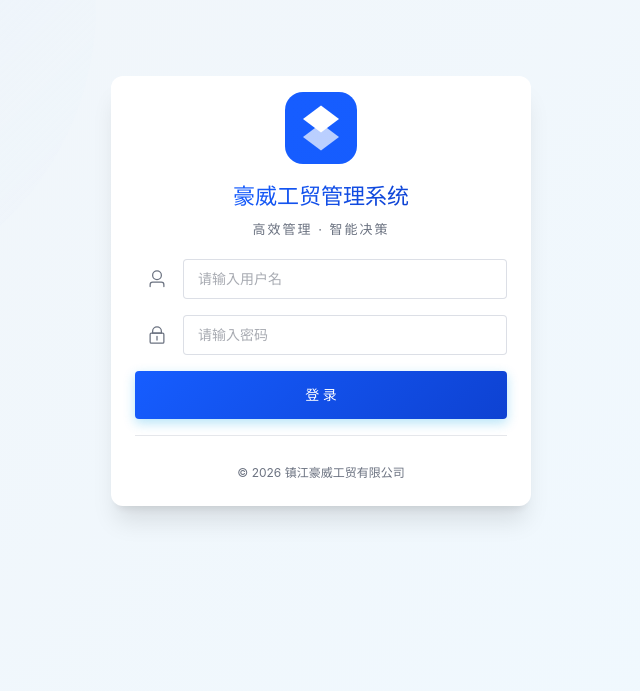
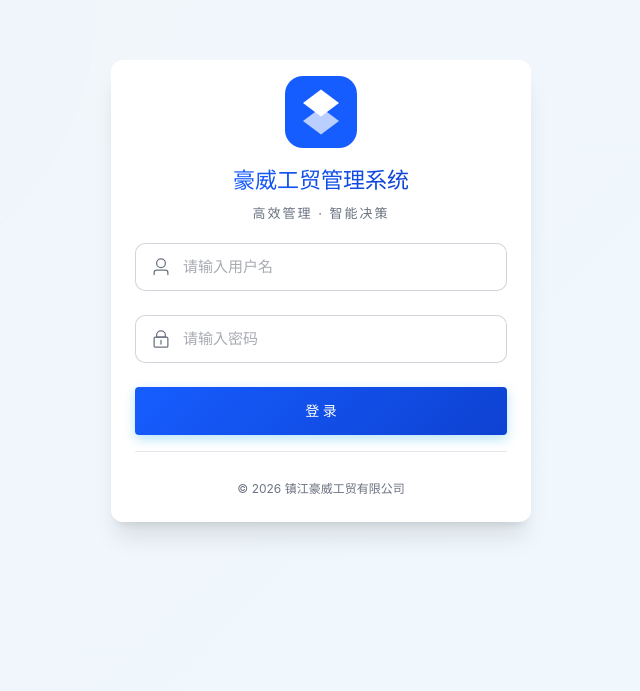
Before and after one commit to aquazww/HaoweiERP-Pro, a Vue app in the folder web/: page /login in a window 1280 px wide. Shown: the part 109-800 px from the top of the page, without its empty margins (319-959 px from the left). Built offline with nearby package versions, Linux system fonts and the light colour scheme.

Commit message:
refactor: 优化登录页面输入框布局 - 完全对称设计

```diff
--- a/web/src/views/Login.vue
+++ b/web/src/views/Login.vue
@@ -279,9 +279,10 @@ onMounted(() => {
   margin-top: var(--spacing-lg);
 }
 
-/* 确保所有表单项占满宽度 */
+/* 确保所有表单项占满宽度，间距统一 */
 .login-form .el-form-item {
-  margin-bottom: var(--spacing-lg);
+  margin-bottom: 24px;
+  width: 100%;
 }
 
 .login-form .el-form-item:last-child {
@@ -291,41 +292,69 @@ onMounted(() => {
 /* 确保错误提示文字与输入框对齐 */
 .login-form :deep(.el-form-item__error) {
   padding-left: 48px;
-  padding-top: 4px;
+  padding-top: 6px;
+  font-size: 13px;
 }
 
-.input-wrapper {
-  position: relative;
-  display: flex;
-  align-items: center;
-}
-
-.input-icon {
-  position: absolute;
-  left: var(--spacing-md);
-  color: var(--color-text-tertiary);
-  z-index: 1;
-  font-size: 20px;
-}
-
-.login-input {
-  padding-left: 48px;
-  width: 100%;
-}
-
-/* 确保输入框容器占满宽度 */
+/* 输入框组合单元 - 确保完全对称 */
 .input-wrapper {
   position: relative;
   display: flex;
   align-items: center;
   width: 100%;
+  height: 48px;
 }
 
-.input-wrapper :deep(.el-input) {
+/* 图标样式统一 */
+.input-icon {
+  position: absolute;
+  left: 16px;
+  color: var(--color-text-tertiary);
+  z-index: 10;
+  font-size: 20px;
+  width: 20px;
+  height: 20px;
+  display: flex;
+  align-items: center;
+  justify-content: center;
+}
+
+/* 输入框样式统一 */
+.login-input {
   width: 100%;
 }
 
-.input-wrapper :deep(.el-input__wrapper) {
+.login-input :deep(.el-input__wrapper) {
+  width: 100%;
+  height: 48px;
+  padding-left: 48px;
+  padding-right: 16px;
+  border-radius: 10px;
+  box-shadow: 0 0 0 1px var(--color-border) inset;
+  transition: all 0.2s ease;
+}
+
+.login-input :deep(.el-input__wrapper:hover) {
+  box-shadow: 0 0 0 1px var(--color-primary) inset;
+}
+
+.login-input :deep(.el-input__wrapper.is-focus) {
+  box-shadow: 0 0 0 2px var(--color-primary) inset;
+}
+
+.login-input :deep(.el-input__inner) {
+  height: 48px;
+  line-height: 48px;
+  font-size: 15px;
+}
+
+/* 密码输入框的显示密码按钮位置调整 */
+.login-input :deep(.el-input__suffix) {
+  right: 8px;
+}
+
+/* 确保输入框容器占满宽度 */
+.input-wrapper :deep(.el-input) {
   width: 100%;
 }
 
```
